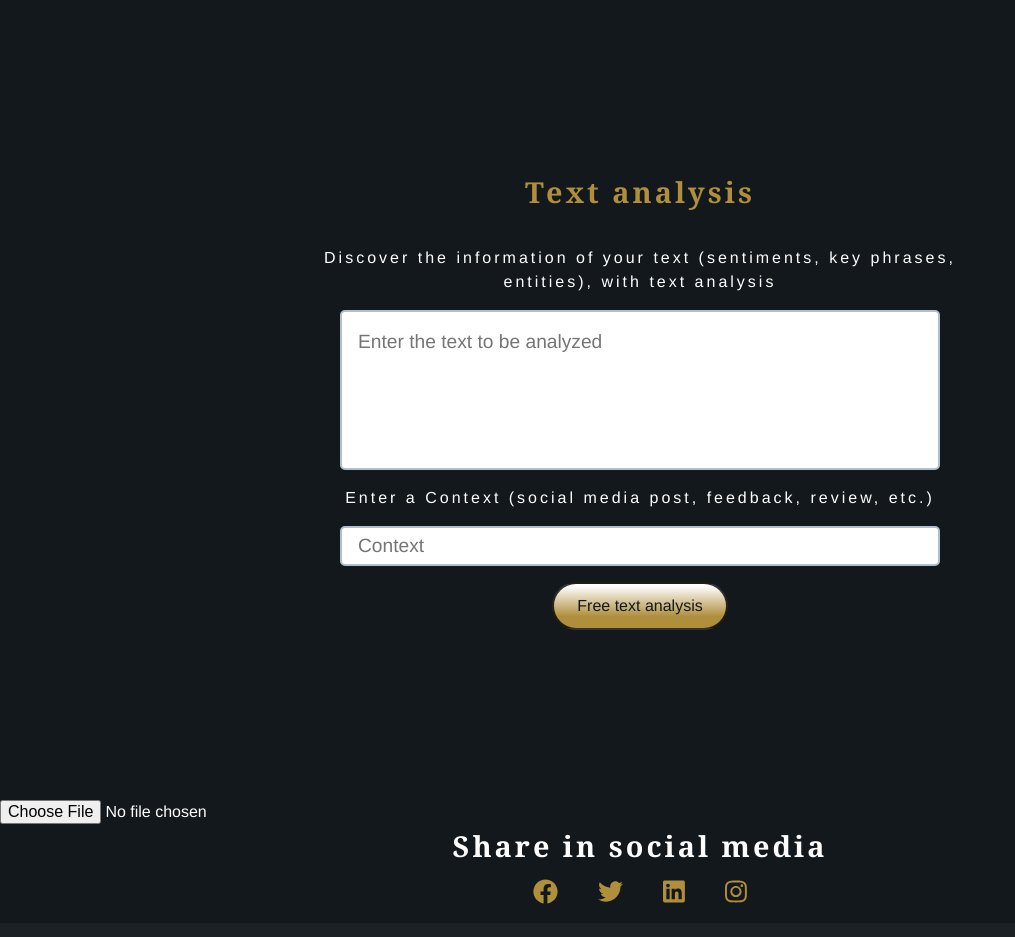
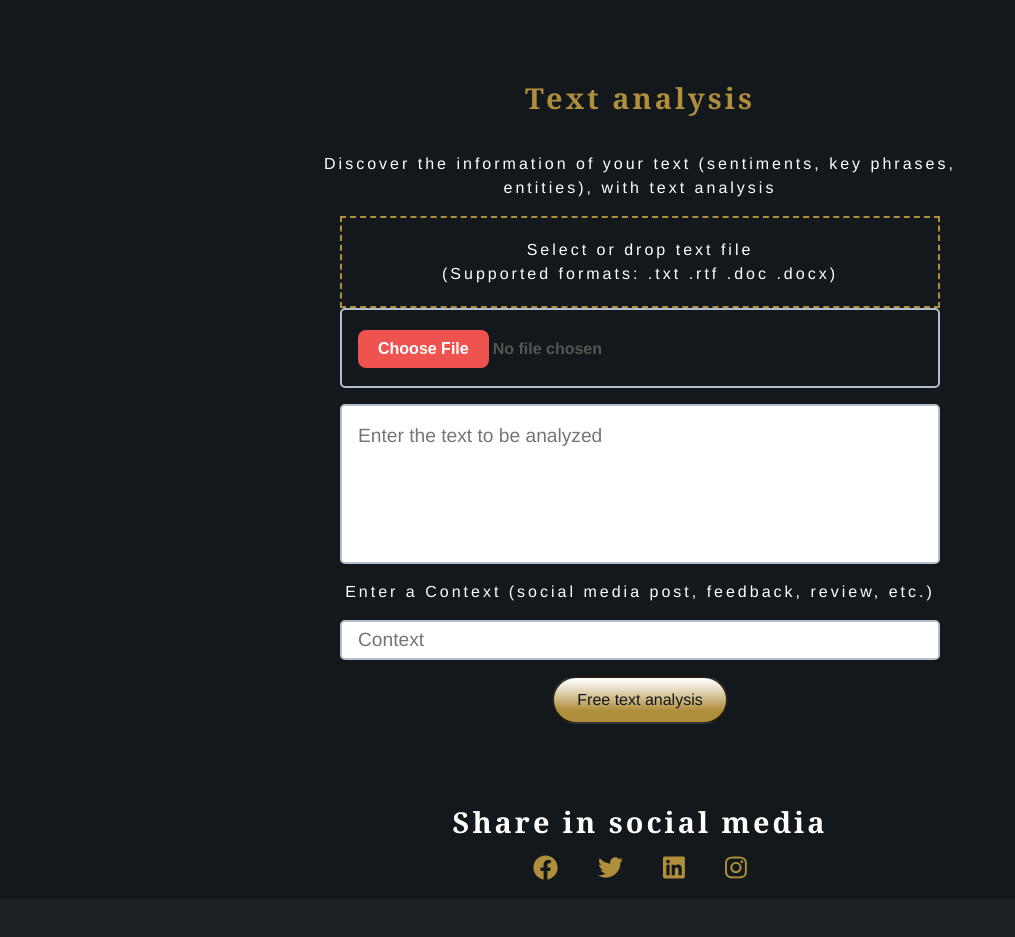
Before and after one commit to MEGAFRAN/clubtal, a Next.js app: page /text-analysis in a window 1280 px wide. Shown: the top 937 px of the page, without its empty margins (0-1015 px from the left). Built offline with nearby package versions, Linux system fonts and the light colour scheme.

Commit message:
feature/wa-48: updated logic to allow file upload

```diff
--- a/app/components/file_uploader/FileUploader.tsx
+++ b/app/components/file_uploader/FileUploader.tsx
@@ -1,20 +1,31 @@
-import React, { useState } from "react"
+import React, { useEffect, useState } from "react"
 import handleFileUpload from "../../services/utils/general/file_loader/fileLoader"
+import styles from "../../styles/components/file-uploader.module.scss"
+import { FileUploaderProps } from "../../constants/types/components_props/types"
 
-const FileUploader: React.FC = () => {
-  const [data, setData] = useState<string[]>([])
+const FileUploader = ({ onDataUpdate }: FileUploaderProps) => {
+  const [data, setData] = useState("")
 
-  const handleFileData = async (event: React.ChangeEvent<HTMLInputElement>) => {
-    const arrayFileData = await handleFileUpload(event)
-    if (arrayFileData) setData(arrayFileData)
+  const handleFileData = (event: React.ChangeEvent<HTMLInputElement>) => {
+    handleFileUpload(event, setData)
   }
 
+  useEffect(() => {
+    if (data.length) onDataUpdate(data)
+  }, [data])
+
   return (
-    <div>
-      <input type="file" accept=".rtf, .txt, .doc, .docx" onChange={handleFileData} />
-      {data.map((row, index) => (
-        <div key={index}>{row}</div>
-      ))}
+    <div className={styles.container}>
+      <label htmlFor="file-upload">
+        Select or drop text file <br />
+        (Supported formats: .txt .rtf .doc .docx)
+      </label>
+      <input
+        id="file-upload"
+        type="file"
+        accept=".rtf, .txt, .doc, .docx"
+        onChange={handleFileData}
+      />
     </div>
   )
 }
--- a/app/components/text_analysis/TextAnalysis.tsx
+++ b/app/components/text_analysis/TextAnalysis.tsx
@@ -13,6 +13,7 @@ import {
 } from "../../services/utils/general/validation_handlers/validationHandlers"
 import Loading from "../loading/Loading"
 import gtmEvents from "../../services/analytics/events/google-tag-events.service"
+import FileUploader from "../file_uploader/FileUploader"
 
 const TextAnalysis = ({
   textCta,
@@ -30,6 +31,10 @@ const TextAnalysis = ({
   const [keyPhrases, setKeyPhrases] = useState<KeyPhrasesState[]>([])
   const [entityRecognition, setEntityRecognition] = useState<EntityRecognitionState[]>([])
   const [isLoading, setIsLoading] = useState(false)
+
+  const handleDataUpdate = (data: string) => {
+    setUserMessage(data)
+  }
 
   async function handleSubmit(event: React.FormEvent<HTMLFormElement>) {
     event.preventDefault()
@@ -53,6 +58,7 @@ const TextAnalysis = ({
     <div className={styles.container}>
       <form onSubmit={handleSubmit}>
         <label htmlFor="user-message">{textCta}</label>
+        <FileUploader onDataUpdate={handleDataUpdate} />
         <textarea
           className={styles.user_message}
           id="user-message"
--- a/app/constants/types/components_props/types.ts
+++ b/app/constants/types/components_props/types.ts
@@ -320,3 +320,7 @@ export interface EntityRecognitionState {
     confidenceScore: number
   }[]
 }
+
+export type FileUploaderProps = {
+  onDataUpdate: (data: string) => void
+}
--- a/app/services/utils/general/file_loader/fileLoader.ts
+++ b/app/services/utils/general/file_loader/fileLoader.ts
@@ -1,7 +1,7 @@
 import React from "react"
 import mammoth from "mammoth"
 
-const handleFileUpload = async (event: React.ChangeEvent<HTMLInputElement>): Promise<string[] | undefined> => {
+const handleFileUpload = async (event: React.ChangeEvent<HTMLInputElement>, setData: React.Dispatch<React.SetStateAction<string>>): Promise<void> => {
     const file = event.target.files?.[0]
     if (!file) return
 
@@ -13,26 +13,22 @@ const handleFileUpload = async (event: React.ChangeEvent<HTMLInputElement>): Pro
         let newData: string[] = []
 
         if (file.type === "text/plain" || file.type === "application/rtf") {
-            newData = fileData
-                .trim()
-                .split("\n")
-                .map((row) => row.trim())
-        } else if (
-            file.type === "application/msword" ||
-            file.type === "application/vnd.openxmlformats-officedocument.wordprocessingml.document"
-        ) {
-            const result = await mammoth.convertToHtml({ arrayBuffer: reader.result })
-            const docData = result.value.replace(/<\/p>/g, "\n")
-            newData = docData.split("\n").map((row) => row.trim())
+          newData = fileData
+            .trim()
+            .split("\n")
+            .map((row) => row.replace(/<\/?[^>]+(>|$)/g, "").trim()) // Remove HTML tags from each row and trim any extra white space
+        } else if (file.type === "application/msword" || file.type === "application/vnd.openxmlformats-officedocument.wordprocessingml.document") {
+          const result = await mammoth.convertToHtml({ arrayBuffer: reader.result })
+          const docData = result.value.replace(/<\/p>/g, "\n") // Replace closing paragraph tags with line breaks
+          newData = docData
+            .split("\n")
+            .map((row) => row.replace(/<\/?[^>]+(>|$)/g, "").trim()) // Remove HTML tags from each row and trim any extra white space
         } else {
-            alert("Invalid file type. Only .rtf, .txt, .doc, and .docx files are allowed.")
-            return
+          alert("Invalid file type. Only .rtf, .txt, .doc, and .docx files are allowed.")
         }
-        console.log(newData)
-        // eslint-disable-next-line consistent-return
-        return newData
+
+        setData(newData.join(""))
     }
-
 }
 
 export default handleFileUpload
--- /dev/null
+++ b/app/styles/components/file-uploader.module.scss
@@ -0,0 +1,66 @@
+@use "../abstracts/colors";
+@use "../abstracts/animations";
+@use "../abstracts/mixins";
+
+.container {
+    display: flex;
+    flex-direction: column;
+    width: 90vw;
+    max-width: 600px;
+
+    input[type="file"] {
+        height: 80px;
+        padding-top: 20px;
+        color: #555;
+        font-size: 16px;
+        font-weight: 600;
+        outline: none;
+        transition: all 0.3s ease-in-out;
+
+
+        &:hover {
+        }
+
+        &:focus {
+          border-color: #007aff;
+          box-shadow: 0px 0px 4px rgba(0, 122, 255, 0.5);
+        }
+
+        &::placeholder {
+          color: #999;
+          font-weight: normal;
+        }
+
+        &::-webkit-file-upload-button {
+          border: none;
+          color: #fff;
+          padding: 10px 20px;
+          border-radius: 8px;
+          font-size: 16px;
+          font-weight: 600;
+          cursor: pointer;
+          transition: all 0.3s ease-in-out;
+          background-color: #ef5350;
+
+          &:hover {
+            background-color: #d32f2f;
+          }
+
+          &:active {
+            background-color: #c62828;
+          }
+        }
+
+        &::-moz-focus-inner {
+          border: none;
+          padding: 0;
+        }
+    }
+
+    label {
+        display: inline-block;
+        border: dashed colors.$primary-gold 2px;
+        padding: 20px 0px;
+    }
+
+ }
--- a/pages/text-analysis.tsx
+++ b/pages/text-analysis.tsx
@@ -10,7 +10,6 @@ import SectionFeedback from "../app/components/sections/feedback/SectionFeedback
 import SectionContentPage from "../app/components/sections/content_page/SectionContentPage"
 import SocialSharing from "../app/components/social_sharing/SocialSharing"
 import getUserLanguage from "../app/services/utils/general/language_validator/languageValidator"
-import FileUploader from "../app/components/file_uploader/FileUploader"
 
 const TextAnalysis: NextPage = () => {
   const [userLanguage, setUserLanguage] = useState<"english" | "español">("english")
@@ -34,7 +33,6 @@ const TextAnalysis: NextPage = () => {
         text={placeholdersTexts}
         buttonText={ctaButtonTexts}
       />
-      <FileUploader />
       <SocialSharing userLanguage={userLanguage} />
       <SectionFeedback formText={feedback} title={feedback[0]} />
       <SectionContentPage content={content} />
```
